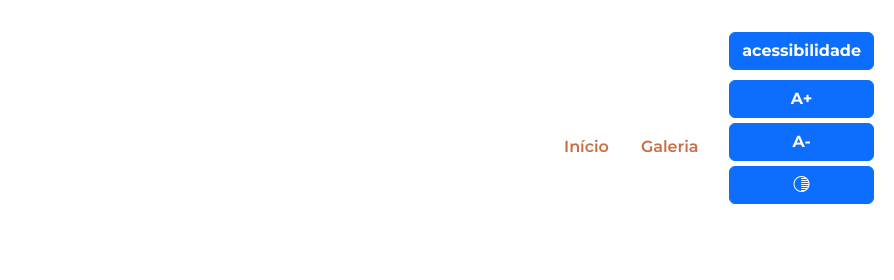
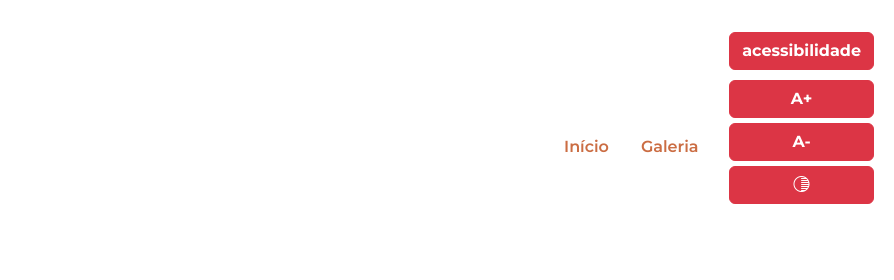
Before and after one commit to VI-KAAU/you, a plain HTML site: page index.html in a window 1280 px wide. Both pictures are taken after a click on the button "acessibilidade". Shown: the top 280 px of the page, 386-1280 px from the left. Drawn offline with nearby package versions, Linux system fonts and the light colour scheme.

Commit message:
Update index.html

```diff
--- a/index.html
+++ b/index.html
@@ -22,11 +22,11 @@
                 <li class="nav-item"><a class="nav-link" href="#contato">Contato</a></li>
             </ul>
             <div id="acessibilidade" class="menu-acessibilidade">
-                <button id="botao-acessibilidade" class="btn btn-primary fw-bold rotacao-botao" aria-expanded="false">acessibilidade</button>
+                <button id="botao-acessibilidade" class="btn btn-danger fw-bold rotacao-botao" aria-expanded="false">acessibilidade</button>
                 <div id="opcoes-acessibilidade" class="opcoes-acessibilidade apresenta-lista">
-                    <button id="aumentar-fonte" class="btn btn-primary fw-bold" aria-label="Aumentar o tamanho da fonte">A+</button>
-                    <button id="diminuir-fonte" class="btn btn-primary fw-bold" aria-label="diminuir o tamanho da fonte">A-</button>
-                    <button id="alterna-contraste" class="btn btn-primary fw-bold" aria-label="Alterna o contraste de cores"> <i class="bi bi-shadows"></i></button>
+                    <button id="aumentar-fonte" class="btn btn-danger fw-bold" aria-label="Aumentar o tamanho da fonte">A+</button>
+                    <button id="diminuir-fonte" class="btn btn-danger fw-bold" aria-label="diminuir o tamanho da fonte">A-</button>
+                    <button id="alterna-contraste" class="btn btn-danger fw-bold" aria-label="Alterna o contraste de cores"> <i class="bi bi-shadows"></i></button>
                 </div>
             </div>
         </nav>
```
